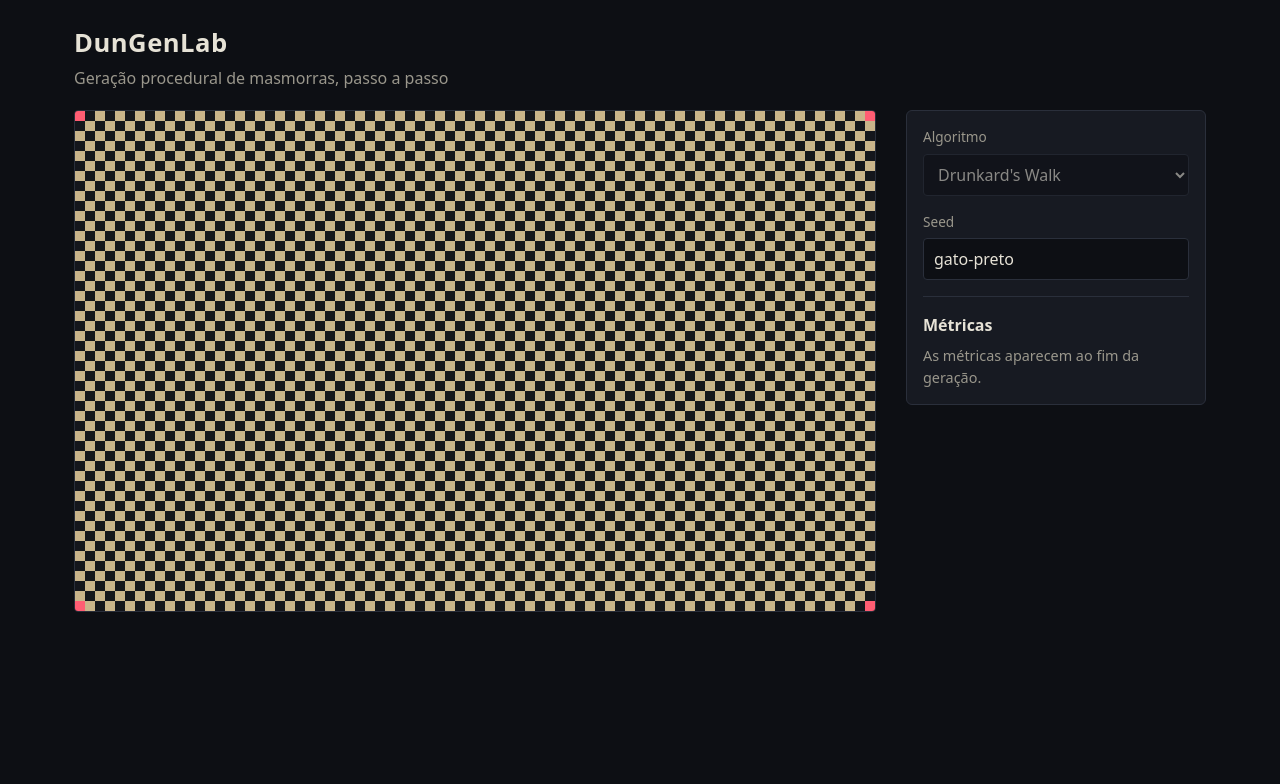
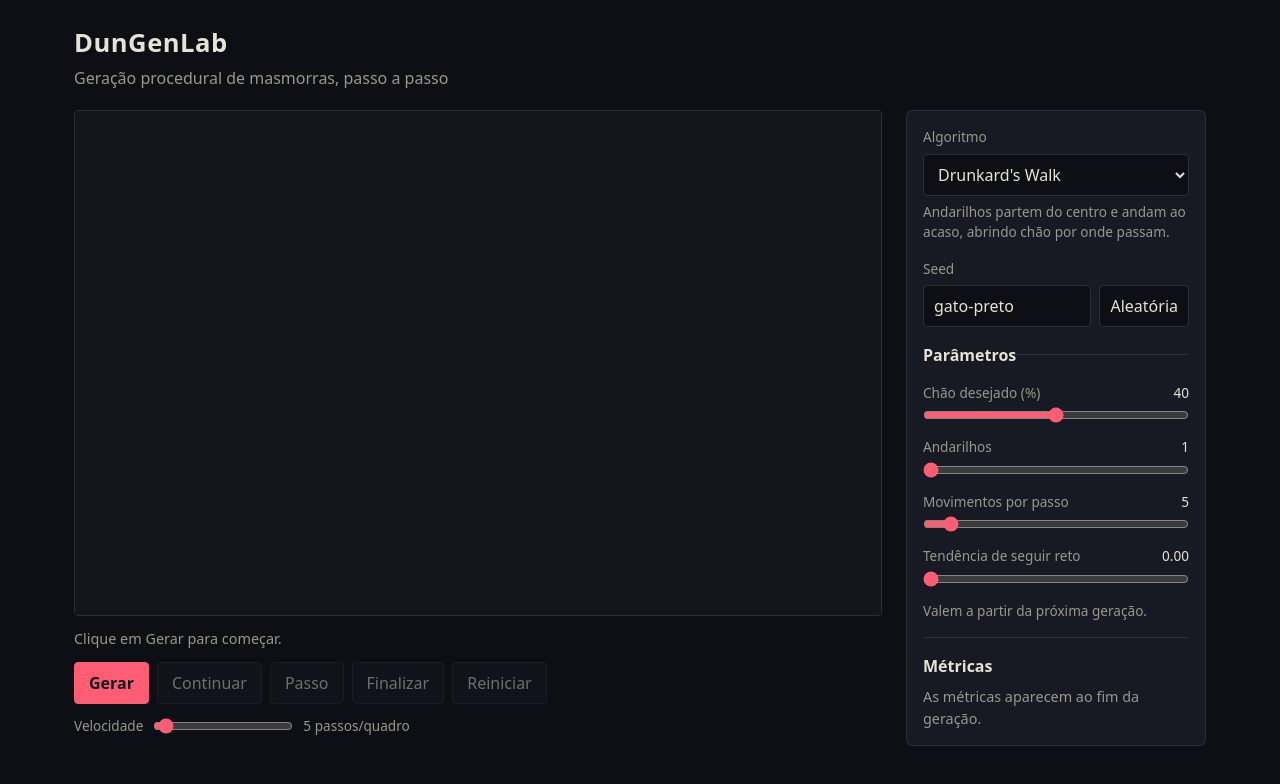
Before and after one commit to Hayversong/DunGenLab, a React (Vite) app: page / in a window 1280 px wide. Shown: the top 784 px of the page. Built offline with nearby package versions, Linux system fonts and the light colour scheme.

Commit message:
feat(ui): adiciona barra de reproducao e painel de parametros

```diff
--- a/src/App.module.css
+++ b/src/App.module.css
@@ -27,7 +27,18 @@
 }
 
 .stage {
+  display: flex;
+  flex-direction: column;
+  gap: 12px;
   min-width: 0;
+}
+
+.stepText {
+  margin: 0;
+  min-height: 1.5em;
+  font-size: 0.9rem;
+  color: var(--text-muted);
+  font-variant-numeric: tabular-nums;
 }
 
 .panel {
@@ -38,38 +49,6 @@
   background: var(--surface);
   border: 1px solid var(--border);
   border-radius: 6px;
-}
-
-.field {
-  display: flex;
-  flex-direction: column;
-  gap: 6px;
-}
-
-.field label {
-  font-size: 0.85rem;
-  color: var(--text-muted);
-}
-
-.field input,
-.field select {
-  padding: 8px 10px;
-  font: inherit;
-  color: var(--text);
-  background: var(--bg);
-  border: 1px solid var(--border);
-  border-radius: 4px;
-}
-
-.field input:focus-visible,
-.field select:focus-visible {
-  outline: 2px solid var(--accent);
-  outline-offset: 1px;
-}
-
-.field select:disabled {
-  opacity: 0.55;
-  cursor: not-allowed;
 }
 
 .metrics {
--- a/src/App.tsx
+++ b/src/App.tsx
@@ -1,42 +1,50 @@
-import { useRef, useState } from "react";
+import { useState } from "react";
+import { ControlPanel } from "./components/ControlPanel";
 import { MapCanvas } from "./components/MapCanvas";
-import { createGrid, setTile } from "./core/grid";
-import { Tile } from "./core/types";
-import type { Grid, Point } from "./core/types";
+import { PlaybackBar } from "./components/PlaybackBar";
+import { generators, getGenerator } from "./core/generators";
+import type { GenParams, MapGenerator } from "./core/types";
+import { useGeneration } from "./hooks/useGeneration";
+import type { GenerationStatus } from "./hooks/useGeneration";
 import styles from "./App.module.css";
 
 const GRID_WIDTH = 80;
 const GRID_HEIGHT = 50;
 const TILE_SIZE = 10;
 
-const ALGORITHMS = ["Drunkard's Walk", "Cellular Automata", "BSP"];
+const DEFAULT_GENERATOR = generators[0] as MapGenerator;
 
-// Grid de teste até os geradores existirem: xadrez de chão e parede.
-function createCheckerboard(width: number, height: number): Grid {
-  const grid = createGrid(width, height);
-  for (let y = 0; y < height; y++) {
-    for (let x = 0; x < width; x++) {
-      if ((x + y) % 2 === 0) setTile(grid, x, y, Tile.FLOOR);
-    }
-  }
-  return grid;
+const STATUS_TEXT: Record<GenerationStatus, string> = {
+  idle: "Clique em Gerar para começar.",
+  running: "Gerando…",
+  paused: "Em pausa.",
+  done: "Concluído.",
+};
+
+// Única fonte de acaso fora do Rng: só escolhe um texto de seed novo.
+function randomSeed(): string {
+  return Math.random().toString(36).slice(2, 10);
 }
 
-// Os quatro cantos, para conferir que o canvas tem o tamanho certo.
-const CORNERS: Point[] = [
-  { x: 0, y: 0 },
-  { x: GRID_WIDTH - 1, y: 0 },
-  { x: 0, y: GRID_HEIGHT - 1 },
-  { x: GRID_WIDTH - 1, y: GRID_HEIGHT - 1 },
-];
+function App() {
+  const [generator, setGenerator] = useState(DEFAULT_GENERATOR);
+  const [params, setParams] = useState<GenParams>(
+    DEFAULT_GENERATOR.defaultParams,
+  );
+  const [seed, setSeed] = useState("gato-preto");
+  const generation = useGeneration(GRID_WIDTH, GRID_HEIGHT);
 
-function App() {
-  const gridRef = useRef<Grid | null>(null);
-  if (gridRef.current === null) {
-    gridRef.current = createCheckerboard(GRID_WIDTH, GRID_HEIGHT);
+  function handleGeneratorChange(id: string) {
+    const next = getGenerator(id);
+    if (!next) return;
+    generation.reset();
+    setGenerator(next);
+    setParams(next.defaultParams);
   }
-  const [version] = useState(0);
-  const [seed, setSeed] = useState("gato-preto");
+
+  function handleParamChange(key: string, value: number) {
+    setParams((current) => ({ ...current, [key]: value }));
+  }
 
   return (
     <div className={styles.app}>
@@ -48,34 +56,38 @@ function App() {
       <main className={styles.layout}>
         <section className={styles.stage} aria-label="Mapa">
           <MapCanvas
-            gridRef={gridRef}
+            gridRef={generation.gridRef}
             tileSize={TILE_SIZE}
-            highlight={CORNERS}
-            version={version}
+            highlight={generation.lastStep?.highlight}
+            version={generation.version}
+          />
+          <p className={styles.stepText} role="status">
+            {generation.lastStep?.description ?? STATUS_TEXT[generation.status]}
+          </p>
+          <PlaybackBar
+            status={generation.status}
+            speed={generation.speed}
+            onGenerate={() => generation.start({ generator, params, seed })}
+            onPause={generation.pause}
+            onResume={generation.resume}
+            onStep={generation.step}
+            onFinish={generation.finish}
+            onReset={generation.reset}
+            onSpeedChange={generation.setSpeed}
           />
         </section>
 
         <aside className={styles.panel} aria-label="Controles">
-          <div className={styles.field}>
-            <label htmlFor="algorithm">Algoritmo</label>
-            <select id="algorithm" disabled>
-              {ALGORITHMS.map((name) => (
-                <option key={name}>{name}</option>
-              ))}
-            </select>
-          </div>
-
-          <div className={styles.field}>
-            <label htmlFor="seed">Seed</label>
-            <input
-              id="seed"
-              type="text"
-              value={seed}
-              onChange={(event) => setSeed(event.target.value)}
-              spellCheck={false}
-              autoComplete="off"
-            />
-          </div>
+          <ControlPanel
+            generators={generators}
+            generator={generator}
+            params={params}
+            seed={seed}
+            onGeneratorChange={handleGeneratorChange}
+            onParamChange={handleParamChange}
+            onSeedChange={setSeed}
+            onRandomSeed={() => setSeed(randomSeed())}
+          />
 
           <section className={styles.metrics} aria-labelledby="metrics-title">
             <h2 id="metrics-title">Métricas</h2>
--- /dev/null
+++ b/src/components/ControlPanel.module.css
@@ -0,0 +1,74 @@
+.panel {
+  display: flex;
+  flex-direction: column;
+  gap: 16px;
+}
+
+.field {
+  display: flex;
+  flex-direction: column;
+  gap: 6px;
+}
+
+.field label {
+  font-size: 0.85rem;
+  color: var(--text-muted);
+}
+
+.field input,
+.field select,
+.field button {
+  padding: 8px 10px;
+  font: inherit;
+  color: var(--text);
+  background: var(--bg);
+  border: 1px solid var(--border);
+  border-radius: 4px;
+}
+
+.field button {
+  cursor: pointer;
+}
+
+.field button:hover {
+  border-color: var(--text-muted);
+}
+
+.field input:focus-visible,
+.field select:focus-visible,
+.field button:focus-visible {
+  outline: 2px solid var(--accent);
+  outline-offset: 1px;
+}
+
+.description,
+.hint {
+  margin: 0;
+  font-size: 0.85rem;
+  color: var(--text-muted);
+}
+
+.seedRow {
+  display: flex;
+  gap: 8px;
+}
+
+.seedRow input {
+  flex: 1;
+  min-width: 0;
+}
+
+.params {
+  display: flex;
+  flex-direction: column;
+  gap: 14px;
+  margin: 0;
+  padding: 16px 0 0;
+  border: 0;
+  border-top: 1px solid var(--border);
+}
+
+.params legend {
+  padding: 0;
+  font-weight: 600;
+}
--- a/src/components/ControlPanel.tsx
+++ b/src/components/ControlPanel.tsx
@@ -0,0 +1,75 @@
+import type { GenParams, MapGenerator } from "../core/types";
+import { ParamField } from "./ParamField";
+import styles from "./ControlPanel.module.css";
+
+interface ControlPanelProps {
+  generators: readonly MapGenerator[];
+  generator: MapGenerator;
+  params: GenParams;
+  seed: string;
+  onGeneratorChange: (id: string) => void;
+  onParamChange: (key: string, value: number) => void;
+  onSeedChange: (seed: string) => void;
+  onRandomSeed: () => void;
+}
+
+export function ControlPanel({
+  generators,
+  generator,
+  params,
+  seed,
+  onGeneratorChange,
+  onParamChange,
+  onSeedChange,
+  onRandomSeed,
+}: ControlPanelProps) {
+  return (
+    <div className={styles.panel}>
+      <div className={styles.field}>
+        <label htmlFor="algorithm">Algoritmo</label>
+        <select
+          id="algorithm"
+          value={generator.id}
+          onChange={(event) => onGeneratorChange(event.target.value)}
+        >
+          {generators.map((item) => (
+            <option key={item.id} value={item.id}>
+              {item.name}
+            </option>
+          ))}
+        </select>
+        <p className={styles.description}>{generator.description}</p>
+      </div>
+
+      <div className={styles.field}>
+        <label htmlFor="seed">Seed</label>
+        <div className={styles.seedRow}>
+          <input
+            id="seed"
+            type="text"
+            value={seed}
+            onChange={(event) => onSeedChange(event.target.value)}
+            spellCheck={false}
+            autoComplete="off"
+          />
+          <button type="button" onClick={onRandomSeed}>
+            Aleatória
+          </button>
+        </div>
+      </div>
+
+      <fieldset className={styles.params}>
+        <legend>Parâmetros</legend>
+        {generator.paramSchema.map((def) => (
+          <ParamField
+            key={def.key}
+            def={def}
+            value={params[def.key] ?? generator.defaultParams[def.key] ?? 0}
+            onChange={onParamChange}
+          />
+        ))}
+        <p className={styles.hint}>Valem a partir da próxima geração.</p>
+      </fieldset>
+    </div>
+  );
+}
--- /dev/null
+++ b/src/components/ParamField.module.css
@@ -0,0 +1,28 @@
+.field {
+  display: grid;
+  grid-template-columns: 1fr auto;
+  gap: 4px 8px;
+  align-items: baseline;
+}
+
+.field label {
+  font-size: 0.85rem;
+  color: var(--text-muted);
+}
+
+.field output {
+  font-size: 0.85rem;
+  font-variant-numeric: tabular-nums;
+}
+
+.field input {
+  grid-column: 1 / -1;
+  width: 100%;
+  margin: 0;
+  accent-color: var(--accent);
+}
+
+.field input:focus-visible {
+  outline: 2px solid var(--accent);
+  outline-offset: 2px;
+}
--- a/src/components/ParamField.tsx
+++ b/src/components/ParamField.tsx
@@ -0,0 +1,41 @@
+import type { ParamDef } from "../core/types";
+import styles from "./ParamField.module.css";
+
+interface ParamFieldProps {
+  def: ParamDef;
+  value: number;
+  onChange: (key: string, value: number) => void;
+}
+
+// Casas decimais do passo: 0.05 mostra duas, 1 não mostra nenhuma.
+function decimalsOf(step: number): number {
+  const text = String(step);
+  const dot = text.indexOf(".");
+  return dot === -1 ? 0 : text.length - dot - 1;
+}
+
+function formatParam(def: ParamDef, value: number): string {
+  return def.type === "int"
+    ? String(Math.round(value))
+    : value.toFixed(decimalsOf(def.step));
+}
+
+export function ParamField({ def, value, onChange }: ParamFieldProps) {
+  const id = `param-${def.key}`;
+
+  return (
+    <div className={styles.field}>
+      <label htmlFor={id}>{def.label}</label>
+      <output htmlFor={id}>{formatParam(def, value)}</output>
+      <input
+        id={id}
+        type="range"
+        min={def.min}
+        max={def.max}
+        step={def.step}
+        value={value}
+        onChange={(event) => onChange(def.key, event.target.valueAsNumber)}
+      />
+    </div>
+  );
+}
--- /dev/null
+++ b/src/components/PlaybackBar.module.css
@@ -0,0 +1,64 @@
+.bar {
+  display: flex;
+  flex-wrap: wrap;
+  gap: 12px 24px;
+  align-items: center;
+  justify-content: space-between;
+}
+
+.buttons {
+  display: flex;
+  flex-wrap: wrap;
+  gap: 8px;
+}
+
+.buttons button {
+  padding: 8px 14px;
+  font: inherit;
+  color: var(--text);
+  background: var(--surface);
+  border: 1px solid var(--border);
+  border-radius: 4px;
+  cursor: pointer;
+}
+
+.buttons button:hover:not(:disabled) {
+  border-color: var(--text-muted);
+}
+
+.buttons button:disabled {
+  opacity: 0.45;
+  cursor: not-allowed;
+}
+
+.buttons button:focus-visible,
+.speed input:focus-visible {
+  outline: 2px solid var(--accent);
+  outline-offset: 2px;
+}
+
+.buttons .primary {
+  color: #14161c;
+  font-weight: 600;
+  background: var(--accent);
+  border-color: var(--accent);
+}
+
+.speed {
+  display: flex;
+  gap: 10px;
+  align-items: center;
+  font-size: 0.85rem;
+  color: var(--text-muted);
+}
+
+.speed input {
+  width: 140px;
+  margin: 0;
+  accent-color: var(--accent);
+}
+
+.speed output {
+  min-width: 9.5em;
+  font-variant-numeric: tabular-nums;
+}
--- a/src/components/PlaybackBar.tsx
+++ b/src/components/PlaybackBar.tsx
@@ -0,0 +1,69 @@
+import type { GenerationStatus } from "../hooks/useGeneration";
+import { MAX_SPEED, MIN_SPEED } from "../hooks/useGeneration";
+import styles from "./PlaybackBar.module.css";
+
+interface PlaybackBarProps {
+  status: GenerationStatus;
+  speed: number;
+  onGenerate: () => void;
+  onPause: () => void;
+  onResume: () => void;
+  onStep: () => void;
+  onFinish: () => void;
+  onReset: () => void;
+  onSpeedChange: (speed: number) => void;
+}
+
+export function PlaybackBar({
+  status,
+  speed,
+  onGenerate,
+  onPause,
+  onResume,
+  onStep,
+  onFinish,
+  onReset,
+  onSpeedChange,
+}: PlaybackBarProps) {
+  const inProgress = status === "running" || status === "paused";
+
+  return (
+    <div className={styles.bar}>
+      <div className={styles.buttons}>
+        <button type="button" className={styles.primary} onClick={onGenerate}>
+          Gerar
+        </button>
+        <button
+          type="button"
+          onClick={status === "running" ? onPause : onResume}
+          disabled={!inProgress}
+        >
+          {status === "running" ? "Pausar" : "Continuar"}
+        </button>
+        <button type="button" onClick={onStep} disabled={!inProgress}>
+          Passo
+        </button>
+        <button type="button" onClick={onFinish} disabled={!inProgress}>
+          Finalizar
+        </button>
+        <button type="button" onClick={onReset} disabled={status === "idle"}>
+          Reiniciar
+        </button>
+      </div>
+
+      <div className={styles.speed}>
+        <label htmlFor="speed">Velocidade</label>
+        <input
+          id="speed"
+          type="range"
+          min={MIN_SPEED}
+          max={MAX_SPEED}
+          step={1}
+          value={speed}
+          onChange={(event) => onSpeedChange(event.target.valueAsNumber)}
+        />
+        <output htmlFor="speed">{speed} passos/quadro</output>
+      </div>
+    </div>
+  );
+}
```
